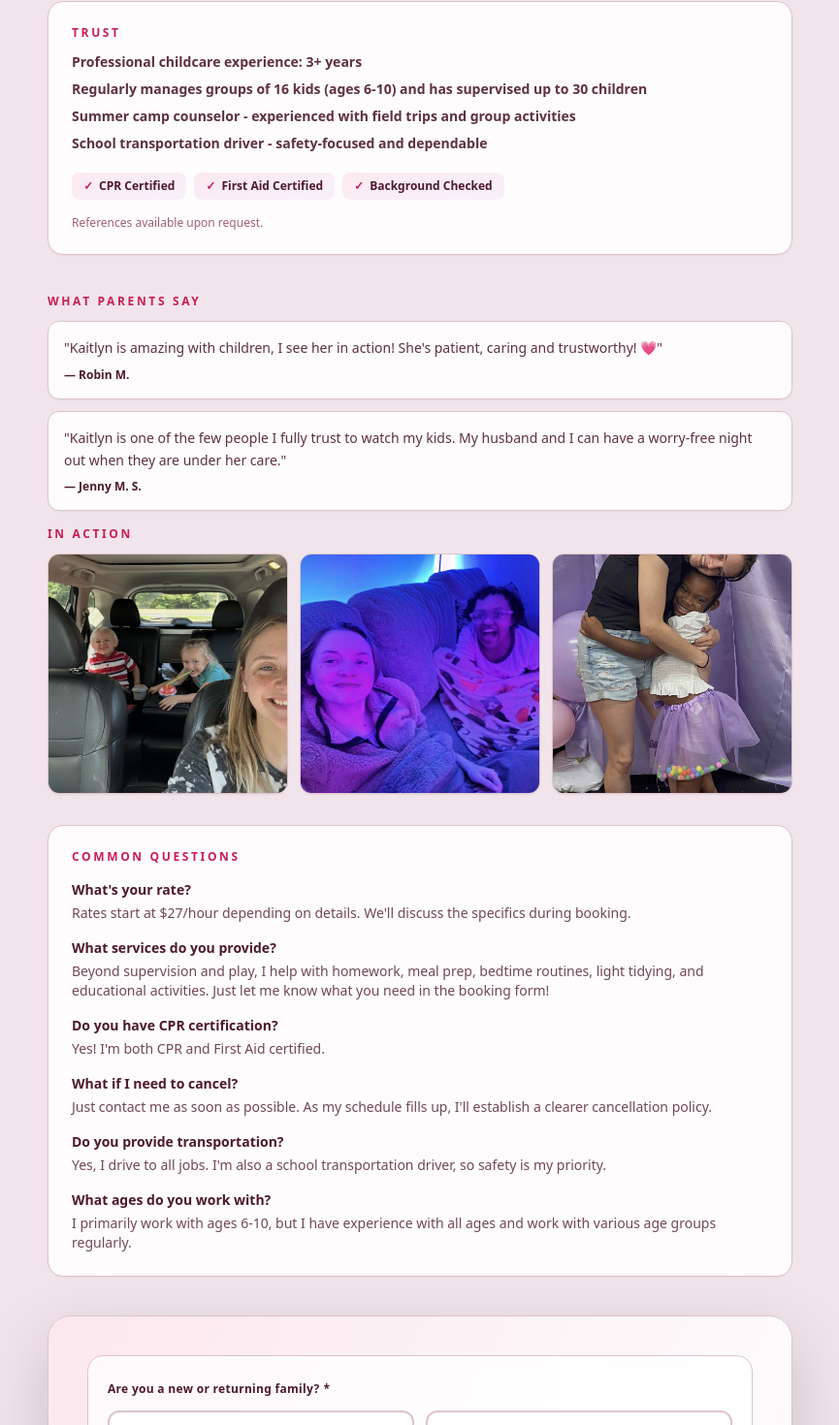
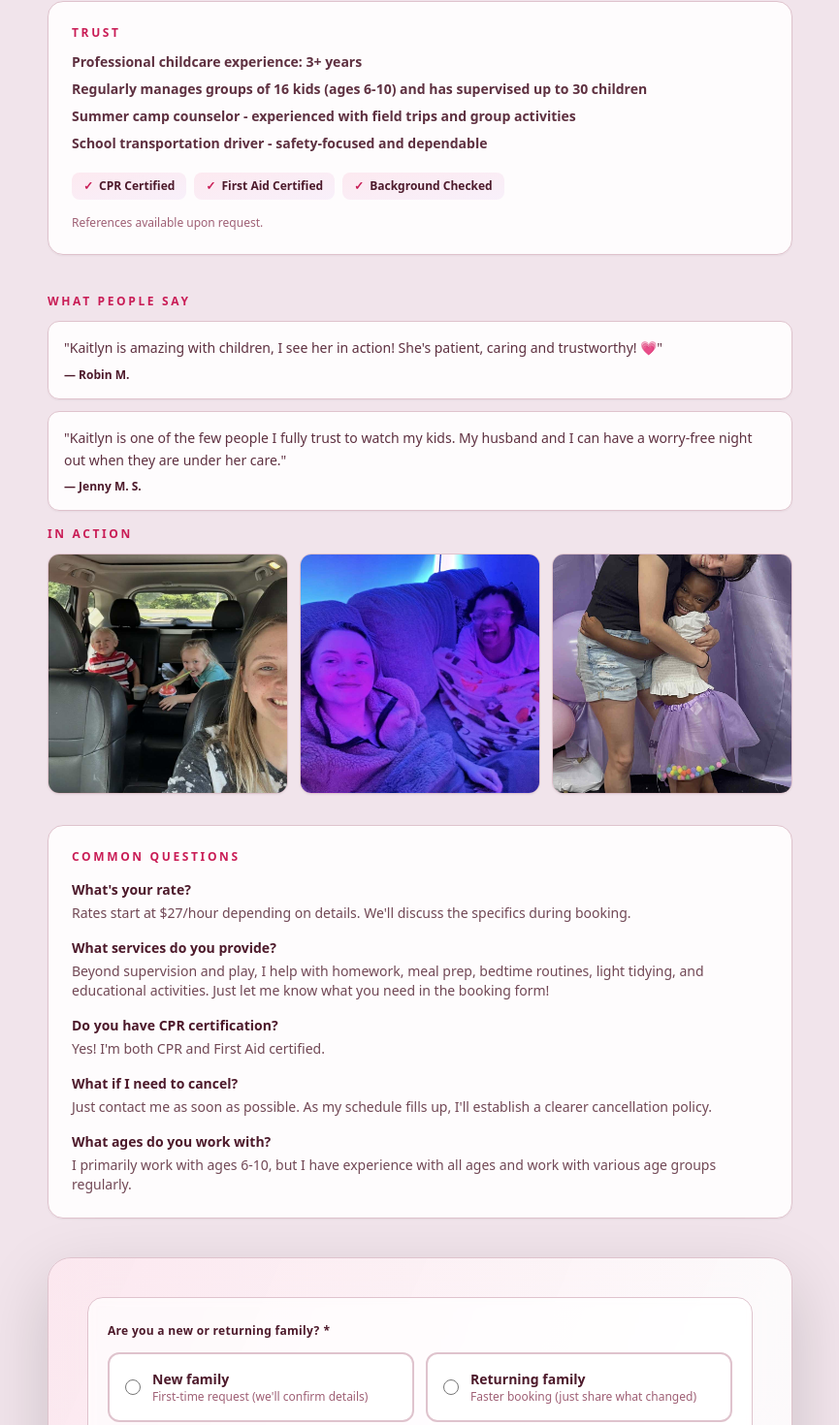
Before and after one commit to raczniakservices/kaitlyn-nanny-landing, a Next.js app in the folder apps/kaitlyn-nanny/: page / in a window 1280 px wide. Shown: the part 579-2049 px from the top of the page at 97% size, without its empty margins (207-1072 px from the left). Built offline with nearby package versions, Linux system fonts and the light colour scheme.

Commit message:
Change WHAT PARENTS SAY to WHAT PEOPLE SAY and remove transportation FAQ

```diff
--- a/apps/kaitlyn-nanny/app/page.tsx
+++ b/apps/kaitlyn-nanny/app/page.tsx
@@ -89,7 +89,7 @@ export default function Page() {
             {/* Testimonials */}
             <Reveal delay={0.25}>
               <div className="mb-4">
-                <p className="mb-3 text-xs font-bold tracking-[0.22em] text-[hsl(var(--accent-deep))]">WHAT PARENTS SAY</p>
+                <p className="mb-3 text-xs font-bold tracking-[0.22em] text-[hsl(var(--accent-deep))]">WHAT PEOPLE SAY</p>
                 <div className="space-y-3">
                   {/* Testimonial 1 */}
                   <div className="rounded-xl border border-[hsl(var(--border))] bg-white/90 p-4 shadow-sm">
@@ -166,11 +166,6 @@ export default function Page() {
                   </div>
 
                   <div>
-                    <p className="text-sm font-bold text-[hsl(var(--text))]">Do you provide transportation?</p>
-                    <p className="mt-1 text-sm text-[hsl(var(--text))]/80">Yes, I drive to all jobs. I&apos;m also a school transportation driver, so safety is my priority.</p>
-                  </div>
-
-                  <div>
                     <p className="text-sm font-bold text-[hsl(var(--text))]">What ages do you work with?</p>
                     <p className="mt-1 text-sm text-[hsl(var(--text))]/80">I primarily work with ages 6-10, but I have experience with all ages and work with various age groups regularly.</p>
                   </div>
```
